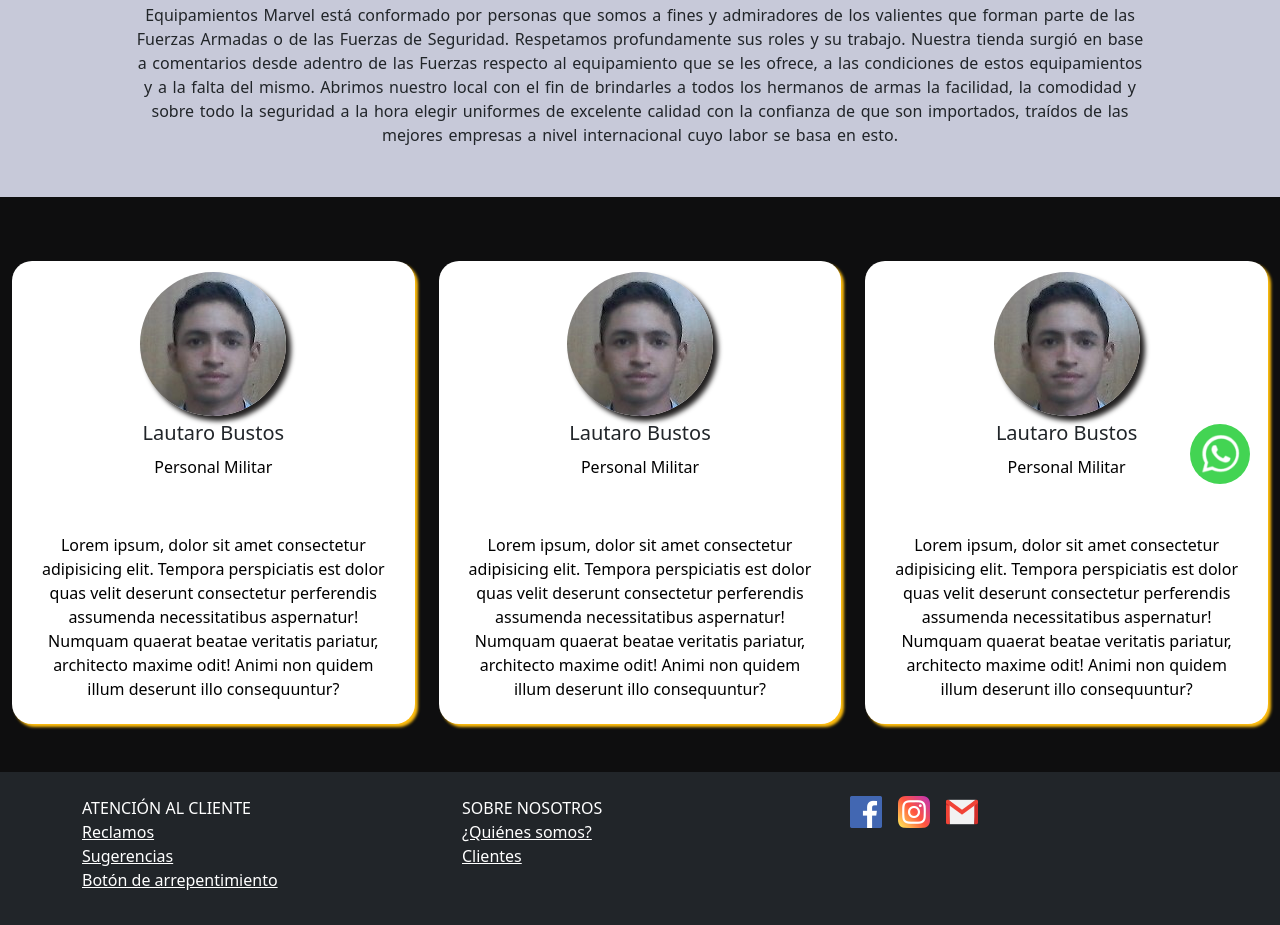
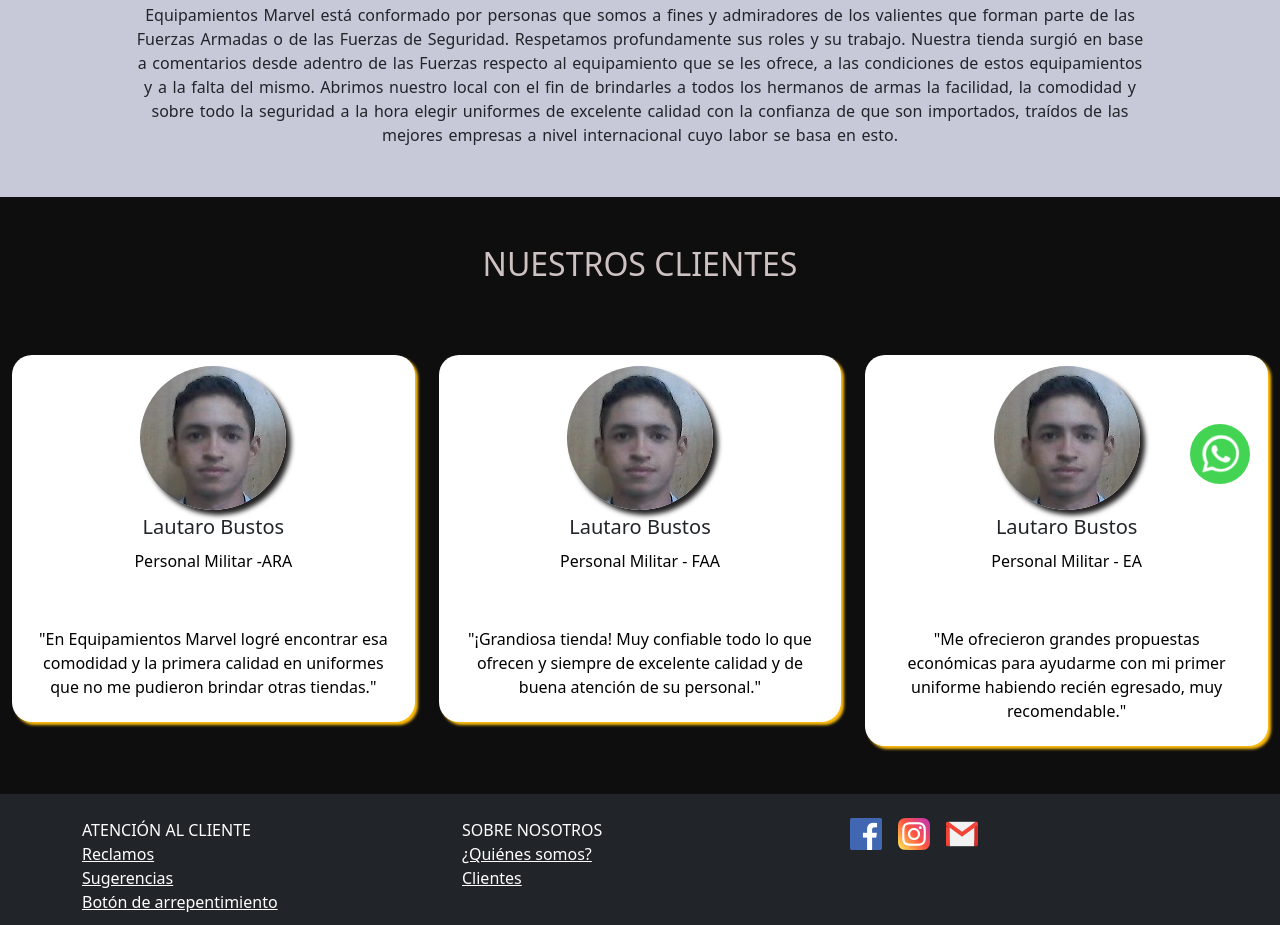
Before and after one commit to uri21199/Equipamientos-Marvel, a website: page nosotros.html in a window 1280 px wide. Shown: the part 286-1211 px from the top of the page. Drawn offline with nearby package versions, Linux system fonts and the light colour scheme.

Commit message:
Nuevos clientes

```diff
--- a/nosotros.html
+++ b/nosotros.html
@@ -115,6 +115,7 @@
 
 
 <section class="container-fluid mt-5 clientesSection" id="clientes">
+    <h2 class="pt-5">NUESTROS CLIENTES</h2>
 
     <div class="row">
 
@@ -124,10 +125,10 @@
                 <div class="align-items-center p-2 text-center">
                     <img src="images/lautybustos.jpg" alt="Lautaro Bustos">
                     <h5>Lautaro Bustos</h5>
-                    <p>Personal Militar</p>
+                    <p>Personal Militar -ARA</p>
                 </div>
                 <div class="p-3 clienteInfo text-center text-white mt-3">
-                    <p>Lorem ipsum, dolor sit amet consectetur adipisicing elit. Tempora perspiciatis est dolor quas velit deserunt consectetur perferendis assumenda necessitatibus aspernatur! Numquam quaerat beatae veritatis pariatur, architecto maxime odit! Animi non quidem illum deserunt illo consequuntur?</p>
+                    <p>"En Equipamientos Marvel logré encontrar esa comodidad y la primera calidad en uniformes que no me pudieron brindar otras tiendas."</p>
                 </div>
             </div>
         </div>
@@ -138,10 +139,10 @@
                 <div class="align-items-center p-2 text-center">
                     <img src="images/lautybustos.jpg" alt="Lautaro Bustos">
                     <h5>Lautaro Bustos</h5>
-                    <p>Personal Militar</p>
+                    <p>Personal Militar - FAA</p>
                 </div>
                 <div class="p-3 clienteInfo text-center text-white mt-3">
-                    <p>Lorem ipsum, dolor sit amet consectetur adipisicing elit. Tempora perspiciatis est dolor quas velit deserunt consectetur perferendis assumenda necessitatibus aspernatur! Numquam quaerat beatae veritatis pariatur, architecto maxime odit! Animi non quidem illum deserunt illo consequuntur?</p>
+                    <p>"¡Grandiosa tienda! Muy confiable todo lo que ofrecen y siempre de excelente calidad y de buena atención de su personal."</p>
                 </div>
             </div>
         </div>
@@ -152,10 +153,10 @@
                 <div class="align-items-center p-2 text-center">
                     <img src="images/lautybustos.jpg" alt="Lautaro Bustos">
                     <h5>Lautaro Bustos</h5>
-                    <p>Personal Militar</p>
+                    <p>Personal Militar - EA</p>
                 </div>
                 <div class="p-3 clienteInfo text-center text-white mt-3">
-                    <p>Lorem ipsum, dolor sit amet consectetur adipisicing elit. Tempora perspiciatis est dolor quas velit deserunt consectetur perferendis assumenda necessitatibus aspernatur! Numquam quaerat beatae veritatis pariatur, architecto maxime odit! Animi non quidem illum deserunt illo consequuntur?</p>
+                    <p>"Me ofrecieron grandes propuestas económicas para ayudarme con mi primer uniforme habiendo recién egresado, muy recomendable."</p>
                 </div>
             </div>
         </div>
--- a/scss/components/_nosotros.scss
+++ b/scss/components/_nosotros.scss
@@ -36,6 +36,11 @@
     background-color: rgba(0, 0, 0, 0.93);
     scroll-margin-top: 6ex;
 
+    h2{
+        text-align: center;
+        color: rgb(206, 193, 193);
+    }
+
     .cliente{
         background-color: #fff;
         box-shadow: 3px 3px 3px #FFBE0F;
```
Also changed, not shown: styles/styles.css, 1 other file.
